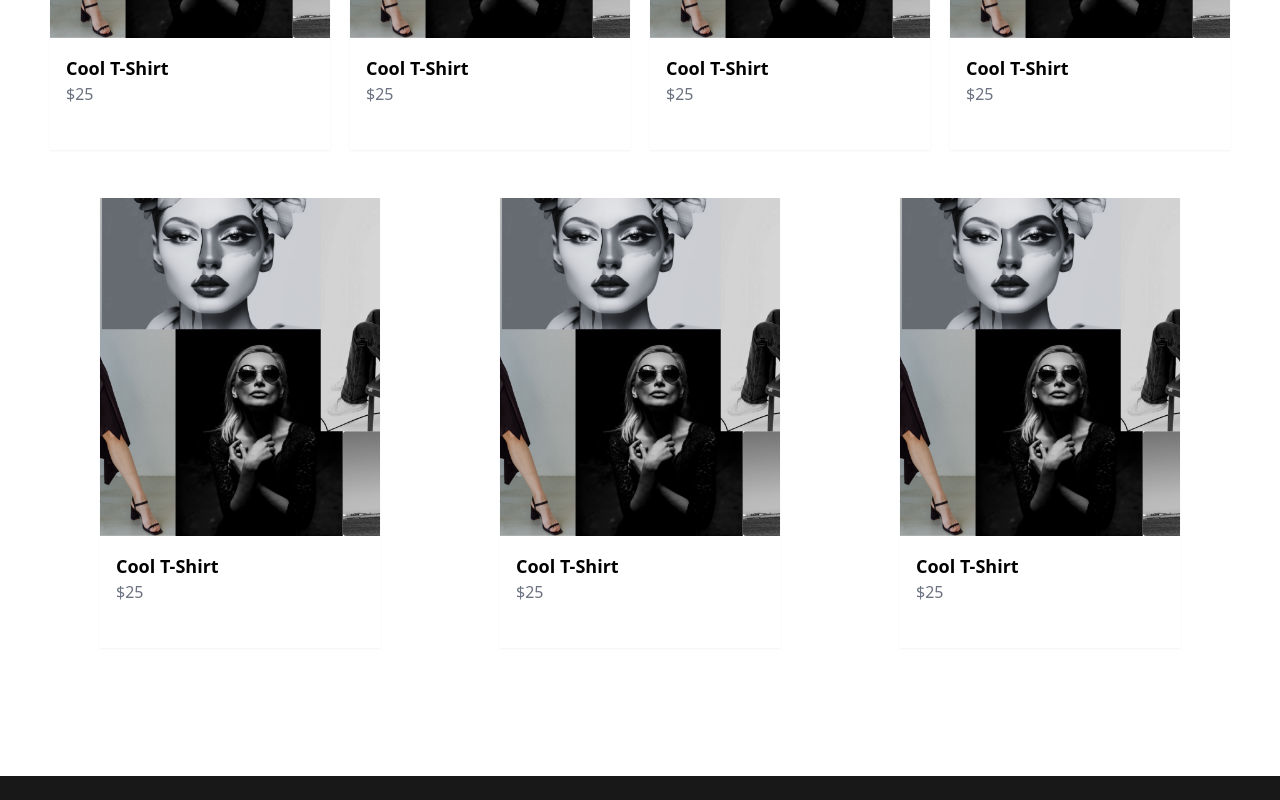
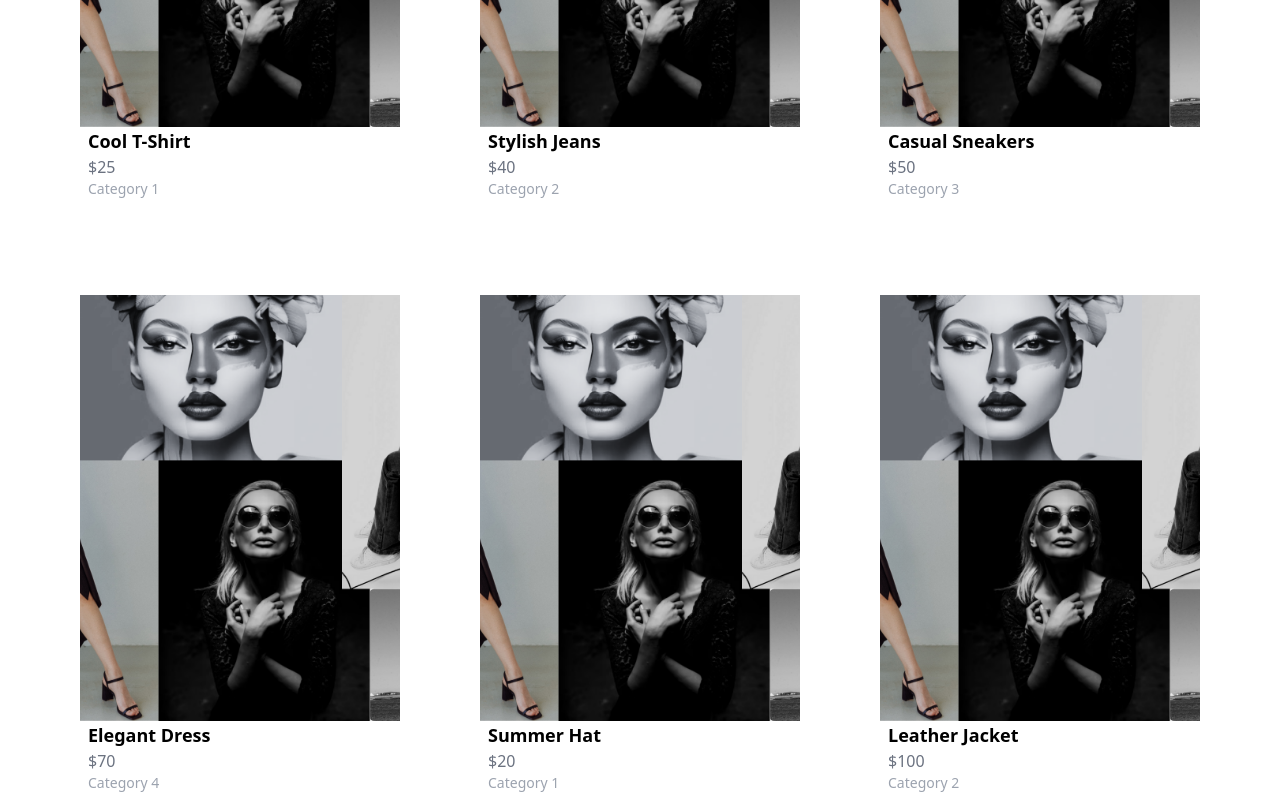
Before and after one commit to MuhammadAhmadSaaim/minacia-frontend, a React (Create React App) app: page /product-listings in a window 1280 px wide. Shown: the part 1260-2060 px from the top of the page. Built offline with nearby package versions, Linux system fonts and the light colour scheme.

Commit message:
listing product card done

```diff
--- a/src/components/listingCard.js
+++ b/src/components/listingCard.js
@@ -1,32 +1,31 @@
 import React, { useState } from 'react';
 
-const ListingCard = ({ product }) => {
+const ListingCard = ({ name, price, image, imageHover, category }) => {
   const [isHovered, setIsHovered] = useState(false);
 
   return (
     <div
-    style={{ width: '280px', height: '450px' }}
-      className="relative bg-white shadow-sm overflow-hidden group mt-12"
+      className="relative bg-white overflow-hidden group mt-12 flex flex-col w-full max-w-xs mx-auto mx-2"
       onMouseEnter={() => setIsHovered(true)}
       onMouseLeave={() => setIsHovered(false)}
     >
-      <div className="relative w-full h-3/4">
+      <div className="relative w-full h-0 pb-[133.33%]"> {/* Aspect Ratio 3:4 */}
         <img
-          src={isHovered ? product.imageHover : product.image}
+          src={isHovered ? imageHover : image}
           alt="product"
-          className="w-full h-full object-cover transition-all duration-600 ease-in-out"
+          className="absolute top-0 left-0 w-full h-full object-cover transition-all duration-600 ease-in-out"
         />
       </div>
 
-      <div className="p-4">
-        <h2 className="text-lg font-semibold">{product.name}</h2>
-        <p className="text-gray-500">{product.price}</p>
+      <div className="px-2 mb-12"> {/* Adjusted margin-bottom to create space for the button */}
+        <h2 className="text-lg font-semibold">{name}</h2>
+        <p className="text-gray-500">{price}</p>
+        <p className="text-gray-400 text-sm">{category}</p>
       </div>
 
       <button
-        className={`absolute bottom-0 left-0 w-full bg-black text-white py-2 text-center transition-transform duration-500 ease-in-out ${
-          isHovered ? 'translate-y-0' : 'translate-y-full'
-        }`}
+        className={`absolute bottom-0 left-0 w-full bg-black text-white py-2 text-center transition-transform duration-500 ease-in-out ${isHovered ? 'translate-y-0' : 'translate-y-full'
+          }`}
       >
         Add to Cart
       </button>
--- a/src/components/menuDrawer.js
+++ b/src/components/menuDrawer.js
@@ -4,13 +4,15 @@ import { IoCloseOutline } from 'react-icons/io5';
 const MenuDrawer = ({ isMenuOpen, handleMenuToggle }) => {
     return (
         <div className={`fixed inset-0 z-40 bg-black bg-opacity-50 transition-opacity duration-500 ease-in-out ${isMenuOpen ? 'opacity-100 visible' : 'opacity-0 invisible'}`}>
-            <div className={`fixed top-0 right-0 w-64 h-full bg-white z-50 shadow-lg transition-transform duration-500 ease-in-out transform ${isMenuOpen ? 'translate-x-0' : 'translate-x-full'}`}>
+            <div className={`fixed top-0 right-0 h-full bg-white z-50 shadow-lg transition-transform duration-500 ease-in-out transform
+                ${isMenuOpen ? 'translate-x-0' : 'translate-x-full'}
+                w-1/2 md:w-2/5 lg:w-1/3`}>
                 <button onClick={handleMenuToggle} className="p-4 text-right">
                     <IoCloseOutline size={24} />
                 </button>
                 <nav className="p-6 space-y-6">
                     <li className="list-none"><a href="#" className="text-lg font-semibold">New Arrivals</a></li>
-                    <hr className="my-6" />
+                    <hr className="my-4" />
                     <li className="list-none"><a href="#" className="text-lg font-semibold">Categories</a>
                         <ul className="ml-4 space-y-2">
                             <li className="mt-1"><a href="#" className="text-lg font-semibold">- Sun Glasses</a></li>
@@ -18,9 +20,10 @@ const MenuDrawer = ({ isMenuOpen, handleMenuToggle }) => {
                             <li><a href="#" className="text-lg font-semibold">- Caps</a></li>
                         </ul>
                     </li>
-                    <hr className="my-6" />
-                    <li className="list-none"><a href="#" className="text-lg font-semibold">All Products</a></li>
-                    <li className="list-none"><a href="#" className="text-lg font-semibold">Contact</a></li>
+                    <hr className="my-4" />
+                    <li className="list-none"><a href="/all-products" className="text-lg font-semibold">All Products</a></li>
+                    <hr className="my-4" />
+                    <li className="list-none"><a href="#" className="text-lg font-semibold">Contact Us</a></li>
                 </nav>
             </div>
         </div>
--- a/src/pages/productListing.jsx
+++ b/src/pages/productListing.jsx
@@ -1,28 +1,84 @@
-import React from 'react'
-import ListingHeader from '../components/listingHeader'
-import ListingCard from '../components/listingCard'
+import React from 'react';
+import ListingHeader from '../components/listingHeader';
+import ListingCard from '../components/listingCard';
 
 const ProductListing = () => {
-    const product = {
-        name: 'Cool T-Shirt',
-        price: '$25',
-        image: '/images/background.png',
-        imageHover: '/images/1.avif',
-    };
+    const productsArray = [
+        {
+            id: 1,
+            name: 'Cool T-Shirt',
+            price: '$25',
+            category: "Category 1",
+            image: '/images/background.png',
+            imageHover: '/images/1.avif',
+        },
+        {
+            id: 2,
+            name: "Stylish Jeans",
+            price: "$40",
+            category: "Category 2",
+            image: '/images/background.png',
+            imageHover: '/images/1.avif',
+        },
+        {
+            id: 3,
+            name: "Casual Sneakers",
+            price: "$50",
+            category: "Category 3",
+            image: '/images/background.png',
+            imageHover: '/images/1.avif',
+        },
+        {
+            id: 4,
+            name: "Elegant Dress",
+            price: "$70",
+            category: "Category 4",
+            image: '/images/background.png',
+            imageHover: '/images/1.avif',
+        },
+        {
+            id: 5,
+            name: "Summer Hat",
+            price: "$20",
+            category: "Category 1",
+            image: '/images/background.png',
+            imageHover: '/images/1.avif',
+        },
+        {
+            id: 6,
+            name: "Leather Jacket",
+            price: "$100",
+            category: "Category 2",
+            image: '/images/background.png',
+            imageHover: '/images/1.avif',
+        },
+        {
+            id: 7,
+            name: "Sports Watch",
+            price: "$80",
+            category: "Category 3",
+            image: '/images/background.png',
+            imageHover: '/images/1.avif',
+        },
+    ];
+
     return (
         <div>
-            <ListingHeader title="Women"/>
+            <ListingHeader title="Women" />
             <div className="flex-wrap mx-auto mt-64 mb-32 flex justify-around px-10">
-                <ListingCard product={product}/>
-                <ListingCard product={product}/>
-                <ListingCard product={product}/>
-                <ListingCard product={product}/>
-                <ListingCard product={product}/>
-                <ListingCard product={product}/>
-                <ListingCard product={product}/>
+                {productsArray.map((product) => (
+                    <ListingCard
+                        key={product.id}
+                        name={product.name}
+                        price={product.price}
+                        image={product.image}
+                        imageHover={product.imageHover}
+                        category={product.category}
+                    />
+                ))}
             </div>
         </div>
-    )
-}
+    );
+};
 
-export default ProductListing
+export default ProductListing;
```
Also changed, not shown: src/pages/allProducts.jsx (+6 -231 lines).
